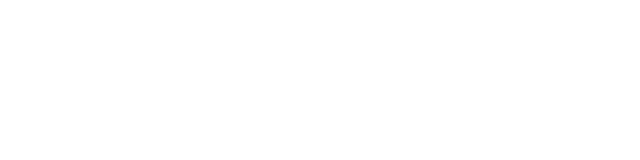
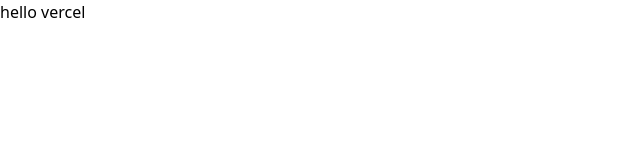
Before and after one commit to kaikaci12/Airbnb-Clone, a Next.js app: page / in a window 1280 px wide. Shown: the top 160 px of the page, without its empty margins (0-640 px from the left). Built offline with nearby package versions, Linux system fonts and the light colour scheme.

Commit message:
hello airbnb

```diff
--- a/app/page.tsx
+++ b/app/page.tsx
@@ -1,5 +1,5 @@
-import Image from "next/image";
+
 
 export default function Home() {
-  return;
+  return <div>hello vercel</div>;
 }
```
